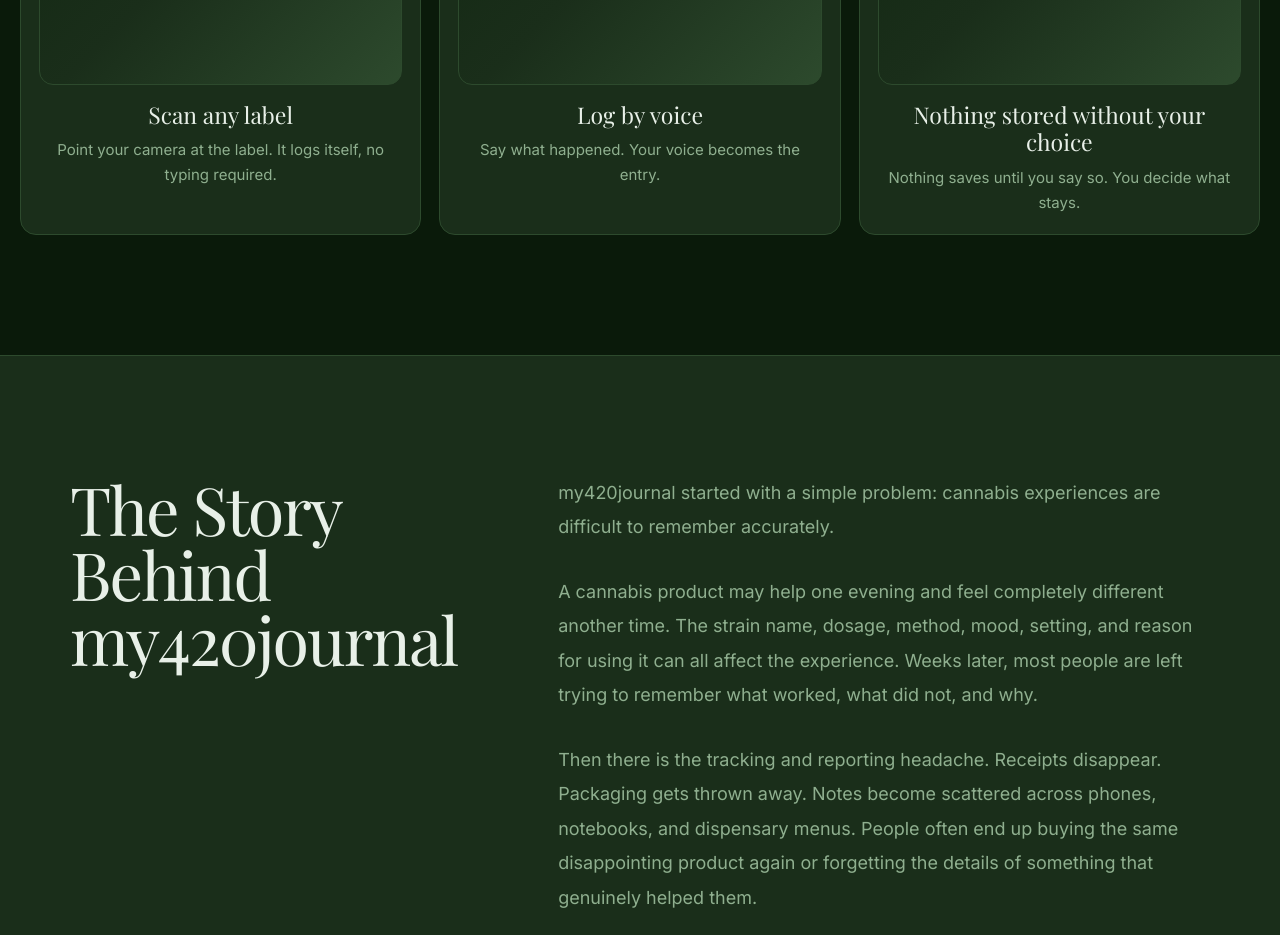
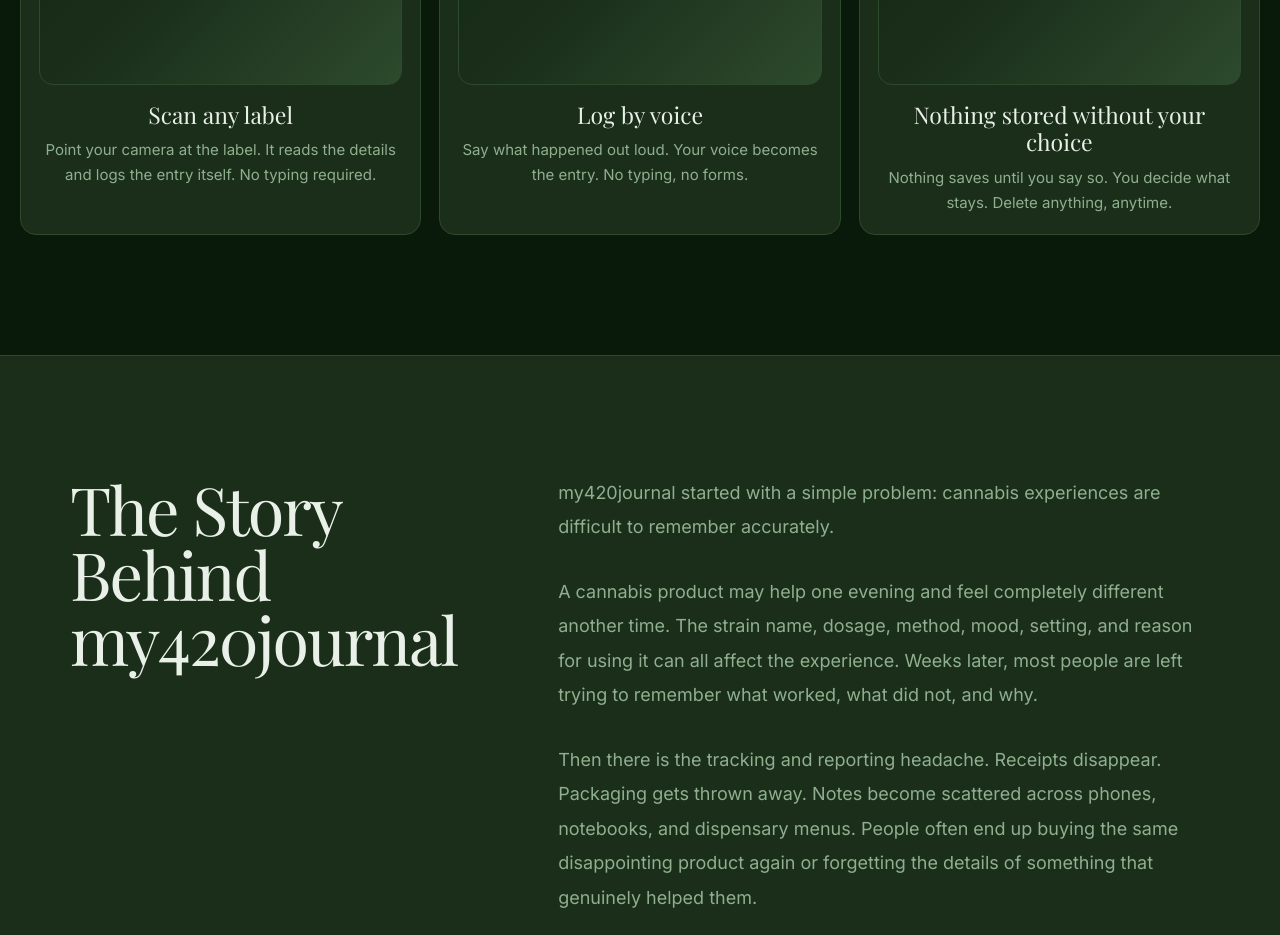
Before and after one commit to casevoiceai/my420journal-app, a React (Vite) app: page / in a window 1280 px wide. Shown: the part 2440-3375 px from the top of the page. Built offline with nearby package versions, Linux system fonts and the light colour scheme.

Commit message:
Update Section 2 feature descriptions

```diff
--- a/src/marketing/MarketingFeatures.jsx
+++ b/src/marketing/MarketingFeatures.jsx
@@ -4,15 +4,15 @@ import { PlaceholderBox } from './MarketingShared'
 const featureCards = [
   {
     title: 'Scan any label',
-    body: 'Point your camera at the label. It logs itself, no typing required.',
+    body: 'Point your camera at the label. It reads the details and logs the entry itself. No typing required.',
   },
   {
     title: 'Log by voice',
-    body: 'Say what happened. Your voice becomes the entry.',
+    body: 'Say what happened out loud. Your voice becomes the entry. No typing, no forms.',
   },
   {
     title: 'Nothing stored without your choice',
-    body: 'Nothing saves until you say so. You decide what stays.',
+    body: 'Nothing saves until you say so. You decide what stays. Delete anything, anytime.',
   },
 ]
 
```
